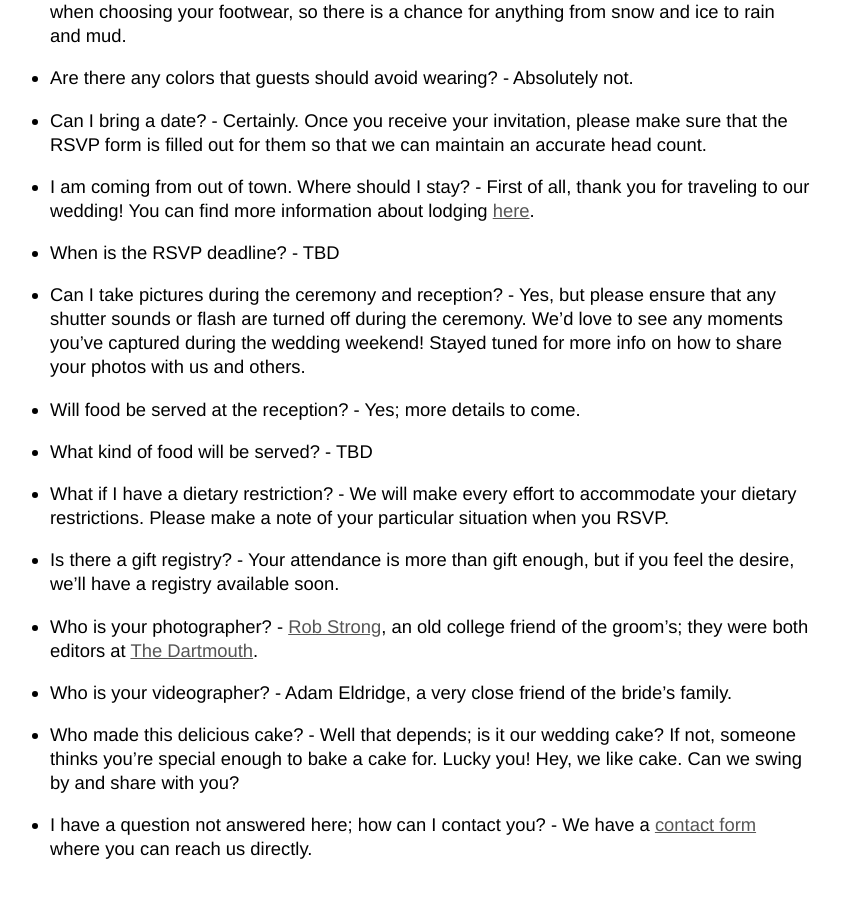
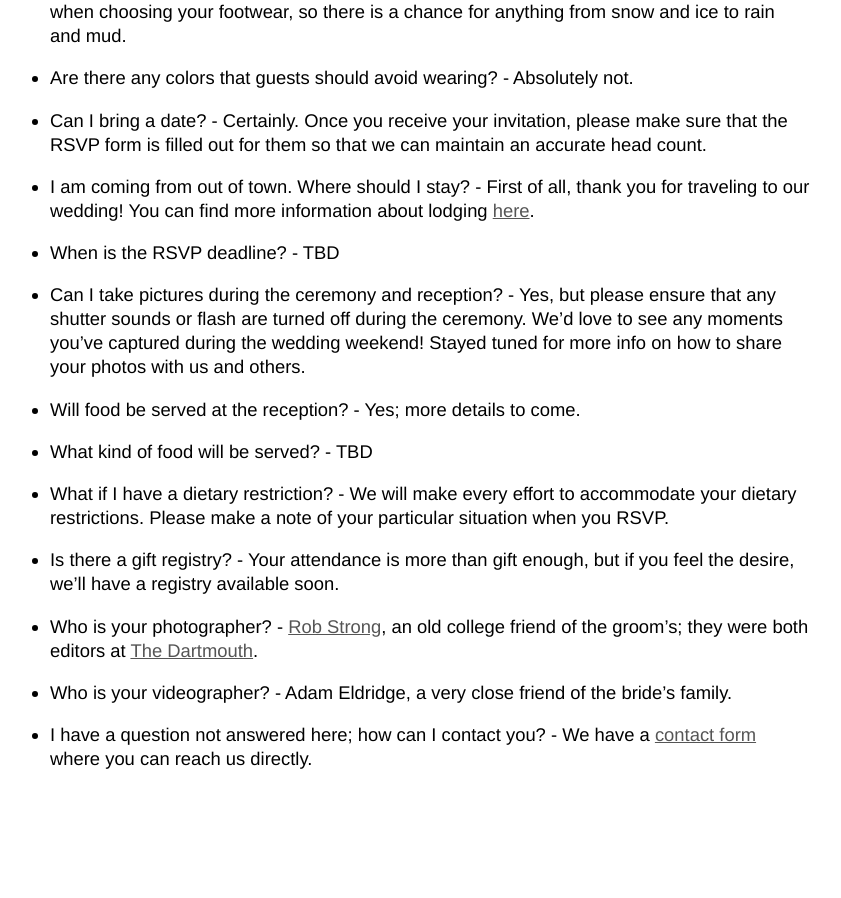
Before and after one commit to dnschnur/piday.github.com, a Jekyll site: the page built from faq/index.md, in a window 1280 px wide and 900 px high, scrolled down 1202 px. Shown: the whole window, without its empty margins (230-1071 px from the left). Built offline with Jekyll 4.4.1, drawn with Linux system fonts in a browser that asks for light colours; nearby versions of some CDN libraries; after the commit the page ends 2011 px from its top, so only the background shows below that.

Commit message:
Fixed flippant response

```diff
--- a/faq/index.md
+++ b/faq/index.md
@@ -43,6 +43,4 @@ FAQ Page for all of your questions-answered needs. Have a burning question that
 
 - Who is your videographer? - Adam Eldridge, a very close friend of the bride's family.
 
-- Who made this delicious cake? - Well that depends; is it our wedding cake? If not, someone thinks you’re special enough to bake a cake for. Lucky you! Hey, we like cake. Can we swing by and share with you?
-
 - I have a question not answered here; how can I contact you? - We have a [contact form](/about/contact.html) where you can reach us directly.
```
